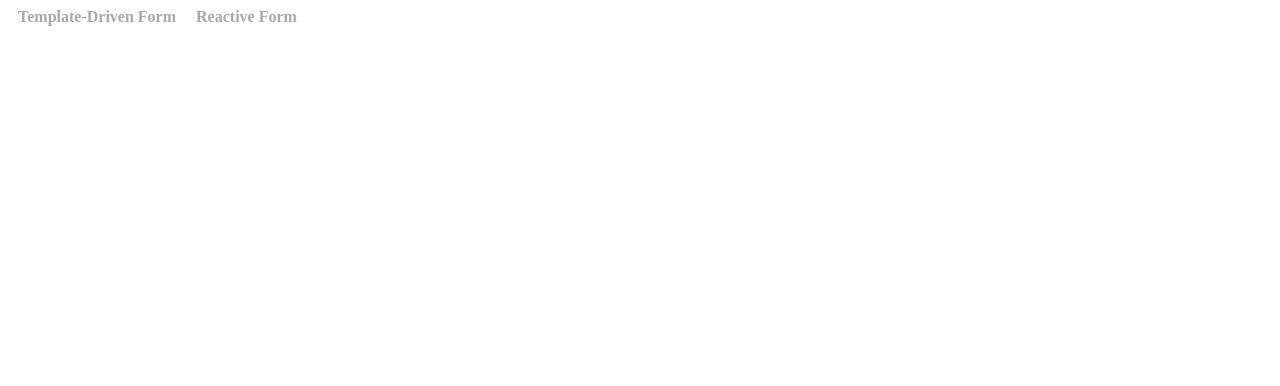
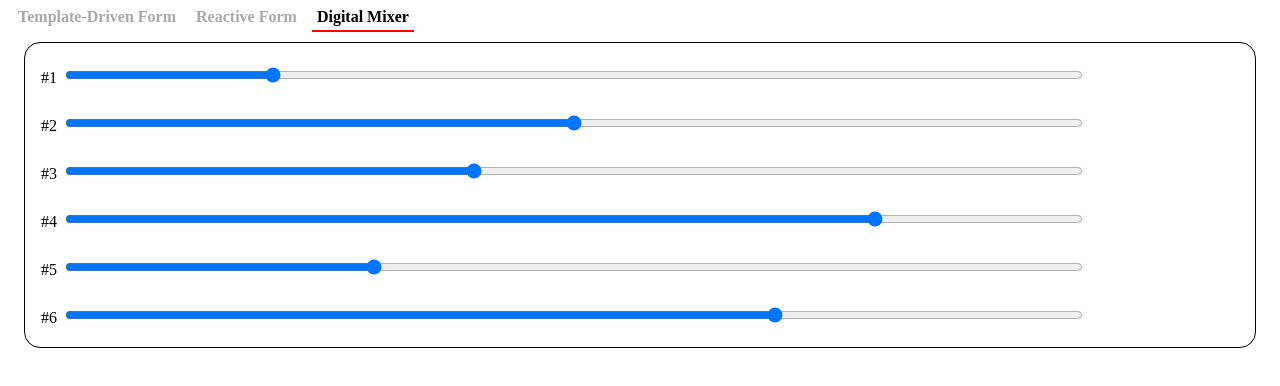
Before and after one commit to Kun-Neng/gdg-taoyuan-angular-forms, an Angular app: page /digital-mixer in a window 1280 px wide. Before the commit this address led to /. Shown: the top 386 px of the page. Built offline with nearby package versions, Linux system fonts and the light colour scheme.

Commit message:
create digital mixer component

```diff
--- a/src/app/app-routing.module.ts
+++ b/src/app/app-routing.module.ts
@@ -11,6 +11,10 @@ const routes: Routes = [
     loadChildren: () => import('./reactive-form/reactive-form.module').then(m => m.ReactiveFormModule)
   },
   {
+    path: 'digital-mixer',
+    loadChildren: () => import('./use-cases/digital-mixer/digital-mixer.module').then(m => m.DigitalMixerModule)
+  },
+  {
     path: '', redirectTo: 'reactive-form', pathMatch: 'full'
   }
 ];
--- a/src/app/app.component.html
+++ b/src/app/app.component.html
@@ -1,6 +1,7 @@
 <nav>
   <a routerLink="template-driven-form" routerLinkActive="active">Template-Driven Form</a>
   <a routerLink="reactive-form" routerLinkActive="active">Reactive Form</a>
+  <a routerLink="digital-mixer" routerLinkActive="active">Digital Mixer</a>
 </nav>
 
 <router-outlet></router-outlet>
--- /dev/null
+++ b/src/app/use-cases/digital-mixer/digital-mixer.component.css
@@ -0,0 +1,14 @@
+.container {
+  margin: 1rem;
+  border: 1px solid black;
+  border-radius: 1rem;
+}
+
+.tuner {
+  margin: 1rem;
+}
+
+input {
+  width: 85%;
+  margin: 0.5rem;
+}
--- /dev/null
+++ b/src/app/use-cases/digital-mixer/digital-mixer.component.html
@@ -0,0 +1,22 @@
+<div class="container">
+  <form [formGroup]="myForm">
+    <div class="tuner">
+      #1<input type="range" formControlName="first">
+    </div>
+    <div class="tuner">
+      #2<input type="range" formControlName="second">
+    </div>
+    <div class="tuner">
+      #3<input type="range" formControlName="third">
+    </div>
+    <div class="tuner">
+      #4<input type="range" formControlName="fourth">
+    </div>
+    <div class="tuner">
+      #5<input type="range" formControlName="fifth">
+    </div>
+    <div class="tuner">
+      #6<input type="range" formControlName="sixth">
+    </div>
+  </form>
+</div>
--- /dev/null
+++ b/src/app/use-cases/digital-mixer/digital-mixer.component.ts
@@ -0,0 +1,26 @@
+import { Component, OnInit } from '@angular/core';
+import { FormGroup, FormControl } from '@angular/forms';
+
+@Component({
+  selector: 'app-digital-mixer',
+  templateUrl: './digital-mixer.component.html',
+  styleUrls: ['./digital-mixer.component.css']
+})
+export class DigitalMixerComponent implements OnInit {
+  myForm = new FormGroup({
+    first: new FormControl<number>(20),
+    second: new FormControl<number>(50),
+    third: new FormControl<number>(40),
+    fourth: new FormControl<number>(80),
+    fifth: new FormControl<number>(30),
+    sixth: new FormControl<number>(70),
+  });
+
+  constructor() { }
+
+  ngOnInit() {
+    this.myForm.valueChanges.subscribe(values => {
+      console.table(values);
+    });
+  }
+}
```
Also changed, not shown: src/app/use-cases/digital-mixer/digital-mixer-routing.module.ts (added, +13 -0 lines), src/app/use-cases/digital-mixer/digital-mixer.module.ts (added, +11 -0 lines).
